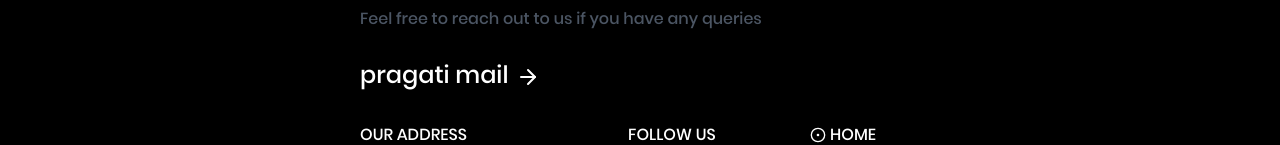
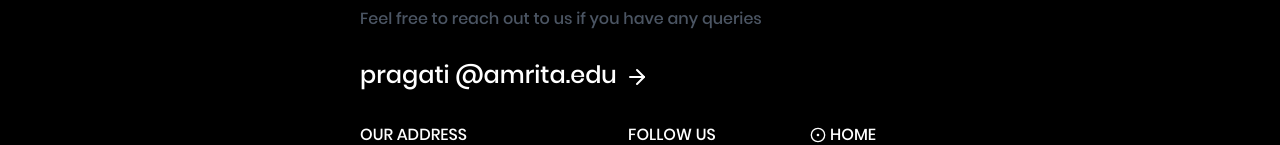
Before and after one commit to TharunKumarrA/Pragati_Frontend_2025, a Next.js app: page / in a window 1280 px wide. Shown: the part 4433-4578 px from the top of the page. Built offline with nearby package versions, Linux system fonts and the light colour scheme.

Commit message:
refactor(footer): entered correct email for pragati

```diff
--- a/src/app/components/footer.jsx
+++ b/src/app/components/footer.jsx
@@ -44,11 +44,10 @@ const Footer = ({ current_page }) => {
           </div>
           <div className="mt-7">
             <Link
-              href="mailto:" // need to add the email
+              href="mailto:pragati@amrita.edu"
               className="text-white text-xl flex hover:space-x-4 transition duration-500 ease-in-out lg:text-2xl"
             >
-              <p>pragati mail</p>
-              {/* Need to add the email */}
+              <p>pragati @amrita.edu</p>
               <ArrowRight className="align-middle mt-1.5 ml-2" />
             </Link>
           </div>
```
